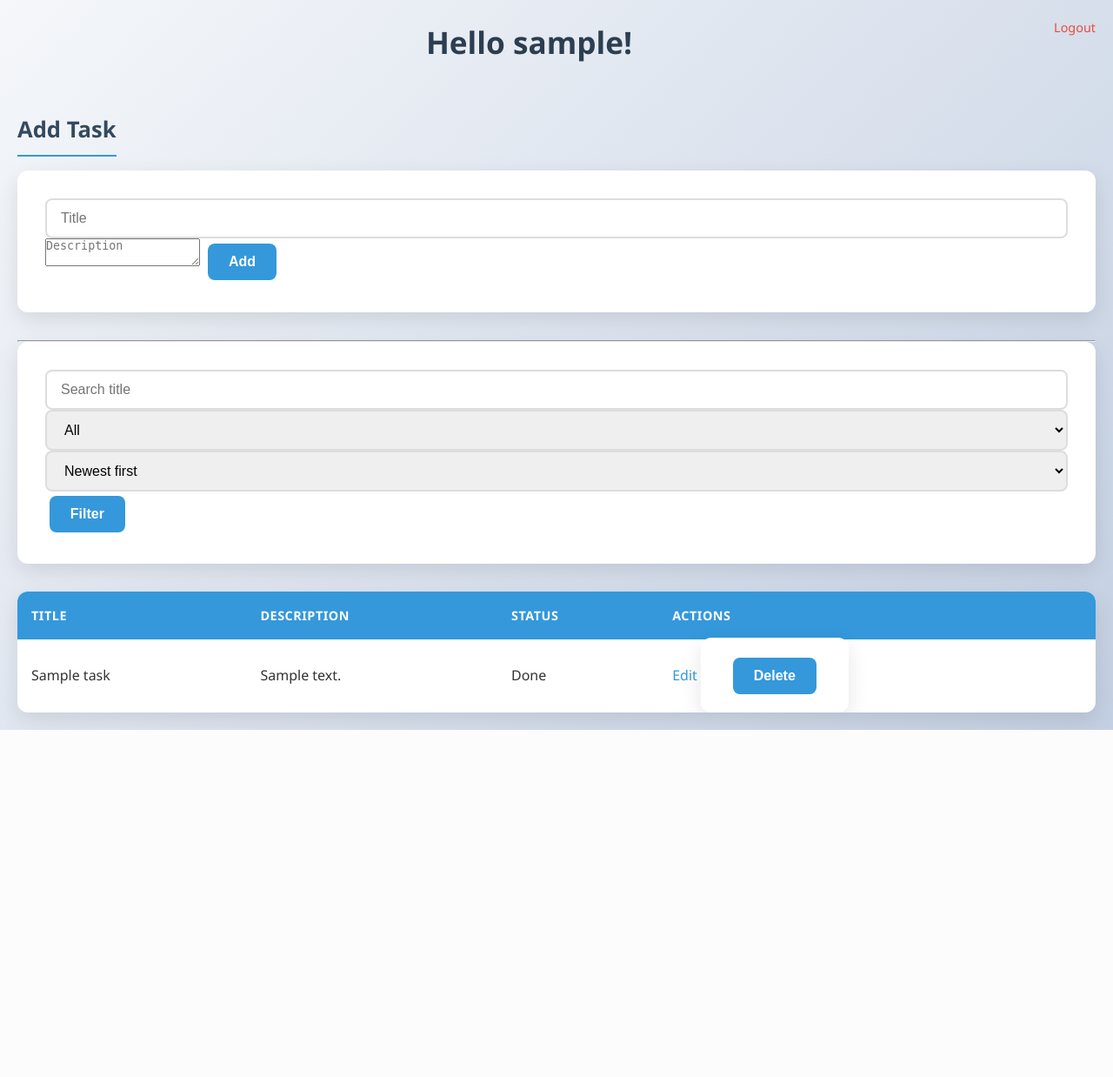
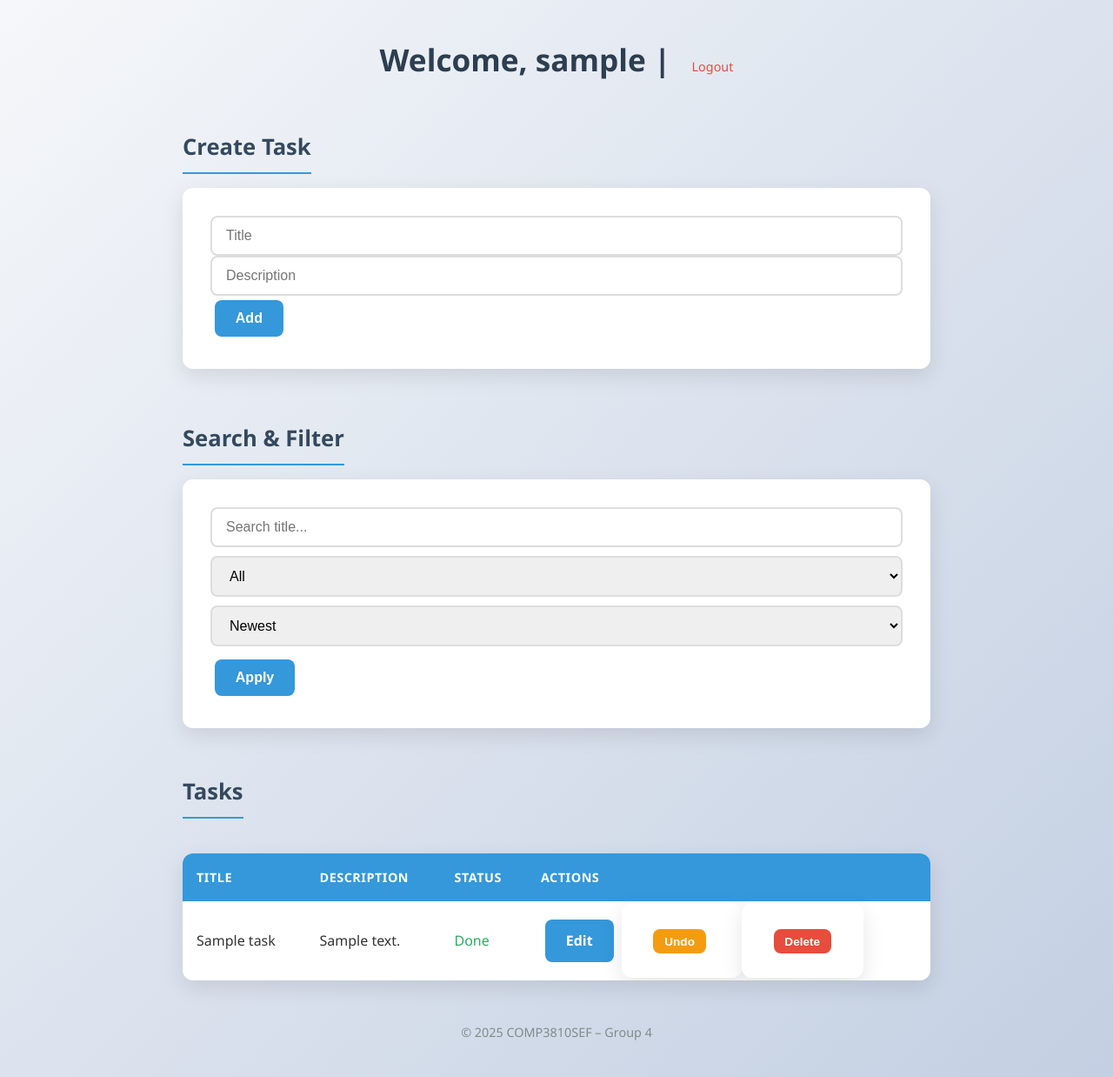
Before and after one commit to S1318885/comp3810sef-group4, a Node server app: template views/crud.ejs in a window 1280 px wide. Shown: the whole page at 87% size. Before the commit the page ends 839 px from the top, so only its background shows below. Run offline with Node 20, Linux system fonts and the light colour scheme; tables that the repository leaves empty hold one stand-in row (values such as "Sample post"); the template is opened without the code that fills it: values that come from a table or form of the project are taken from there, most other values are stand-ins (such as "Sample title", 1, 10 or a date in 2020); some libraries are stand-ins or nearby versions.

Commit message:
Update crud.ejs

```diff
--- a/views/crud.ejs
+++ b/views/crud.ejs
@@ -9,51 +9,78 @@
 </head>
 
 <body>
-  <h1>Hello <%= username %>! <a href="/logout" style="float:right;">Logout</a></h1>
+  <div class="container">
+    <h1>Welcome, <%= username %> | <a href="/logout">Logout</a></h1>
 
-  <h2>Add Task</h2>
-  <form action="/crud" method="POST">
+    <h2>Create Task</h2>
+    <form method="POST" action="/crud">
       <input type="text" name="title" placeholder="Title" required>
-    <textarea name="description" placeholder="Description"></textarea>
+      <input type="text" name="description" placeholder="Description">
       <button type="submit">Add</button>
     </form>
 
-  <hr>
-
-  <form method="GET">
-    <input type="text" name="search" value="<%= search %>" placeholder="Search title">
+    <h2>Search & Filter</h2>
+    <form method="GET" action="/crud" class="search-form">
+      <input type="text" name="search" placeholder="Search title..." value="<%= search %>">
       <select name="status">
-      <option value="all" <%= status==='all'?'selected':'' %>>All</option>
-      <option value="completed" <%= status==='completed'?'selected':'' %>>Completed</option>
-      <option value="pending" <%= status==='pending'?'selected':'' %>>Pending</option>
+        <option value="all" <%=status==='all' ?'selected':'' %>>All</option>
+        <option value="pending" <%=status==='pending' ?'selected':'' %>>Pending</option>
+        <option value="completed" <%=status==='completed' ?'selected':'' %>>Completed</option>
       </select>
       <select name="sort">
-      <option value="newest" <%= sort==='newest'?'selected':'' %>>Newest first</option>
-      <option value="oldest" <%= sort==='oldest'?'selected':'' %>>Oldest first</option>
+        <option value="newest" <%=sort==='newest' ?'selected':'' %>>Newest</option>
+        <option value="oldest" <%=sort==='oldest' ?'selected':'' %>>Oldest</option>
       </select>
-    <button type="submit">Filter</button>
+      <button type="submit">Apply</button>
     </form>
 
+    <h2>Tasks</h2>
     <table>
       <thead>
-      <tr><th>Title</th><th>Description</th><th>Status</th><th>Actions</th></tr>
+        <tr>
+          <th>Title</th>
+          <th>Description</th>
+          <th>Status</th>
+          <th>Actions</th>
+        </tr>
       </thead>
       <tbody>
-      <% tasks.forEach(t => { %>
-        <tr class="<%= t.completed ? 'completed' : '' %>">
-          <td><%= t.title %></td>
-          <td><%= t.description || '' %></td>
-          <td><%= t.completed ? 'Done' : 'Pending' %></td>
-          <td>
-            <a href="/crud/edit/<%= t._id %>">Edit</a>
-            <form style="display:inline" action="/crud/delete/<%= t._id %>" method="POST">
-              <button type="submit" onclick="return confirm('Delete?')">Delete</button>
+        <% if (tasks.length===0) { %>
+          <tr>
+            <td colspan="4" class="text-center">No tasks</td>
+          </tr>
+          <% } else { tasks.forEach(t=> { %>
+            <tr>
+              <td data-label="Title">
+                <%= t.title %>
+              </td>
+              <td data-label="Desc">
+                <%= t.description || '-' %>
+              </td>
+              <td data-label="Status"><span class="<%= t.completed?'text-success':'text-danger' %>">
+                  <%= t.completed?'Done':'Pending' %>
+                </span></td>
+              <td data-label="Actions">
+                <a href="/crud/edit/<%= t._id %>" class="btn btn-edit btn-small">Edit</a>
+                <form method="POST" action="/crud/update/<%= t._id %>" style="display:inline;">
+                  <input type="hidden" name="completed" value="on">
+                  <button type="submit" class="btn btn-complete btn-small">
+                    <%= t.completed?'Undo':'Done' %>
+                  </button>
+                </form>
+                <form method="POST" action="/crud/delete/<%= t._id %>" style="display:inline;"
+                  onsubmit="return confirm('Delete?');">
+                  <button type="submit" class="btn btn-delete btn-small">Delete</button>
                 </form>
               </td>
             </tr>
-      <% }) %>
+            <% })} %>
       </tbody>
     </table>
+    <footer>
+      <p>© 2025 COMP3810SEF – Group 4</p>
+    </footer>
+  </div>
 </body>
 
 </html>
```
Lines whose indentation alone changed are shown as unchanged.
